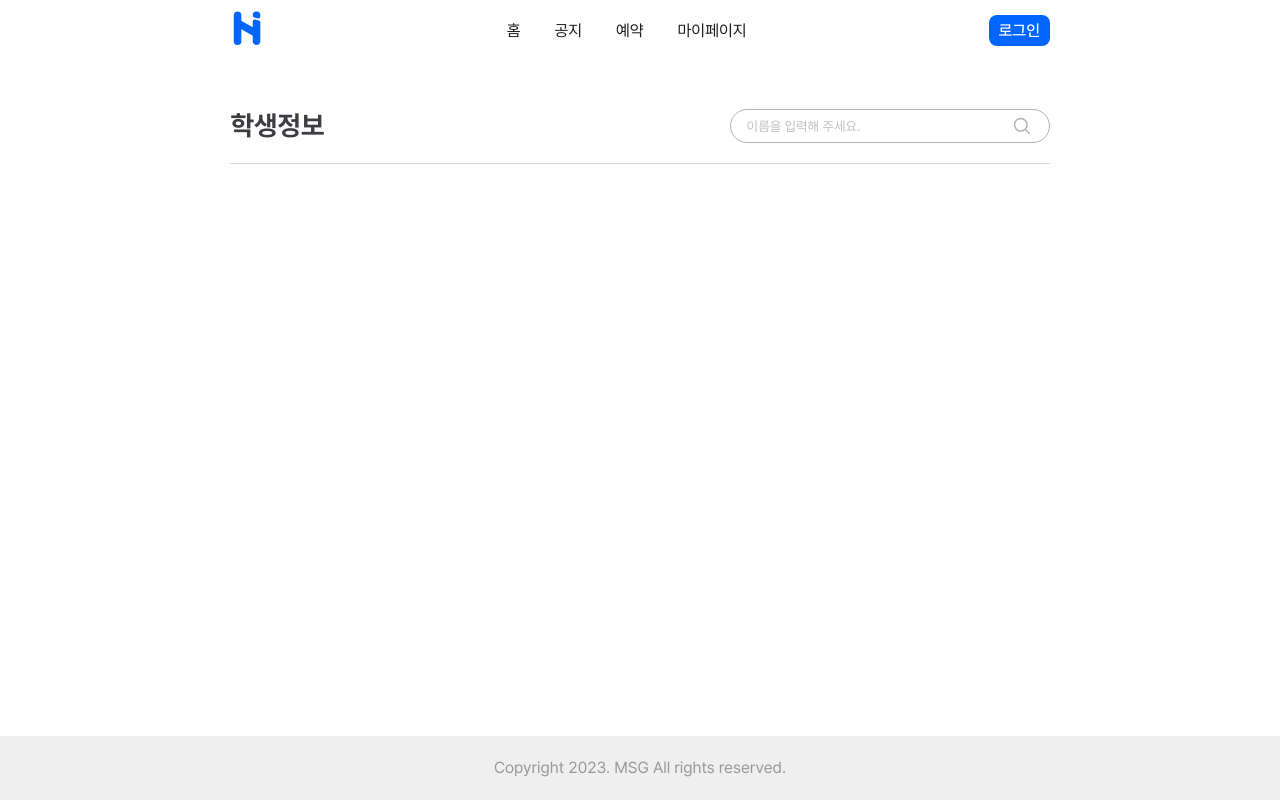
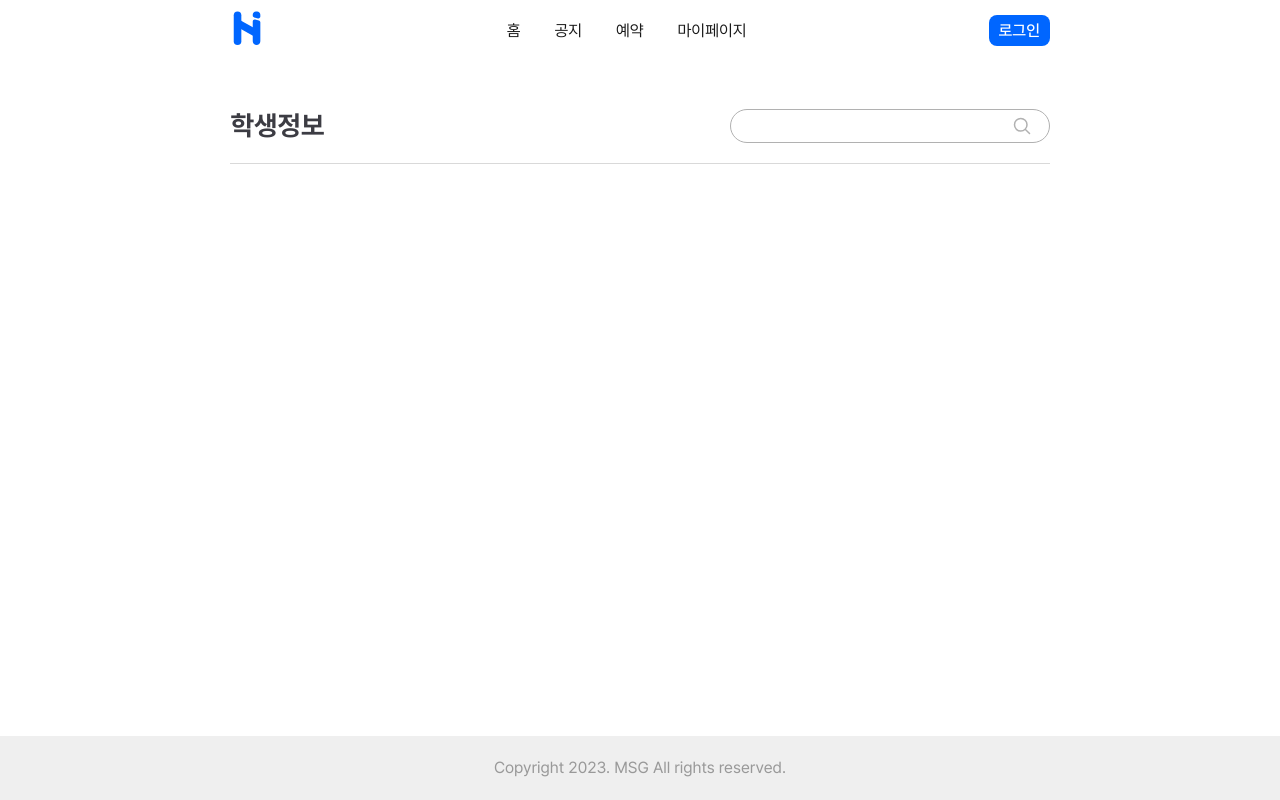
Before and after one commit to GSM-MSG/Hi-v2-FrontEnd, a Next.js app: page /user in a window 1280 px wide. Built offline with nearby package versions, Linux system fonts and the light colour scheme; no server answers; what @msg-team/gauth-react would draw is missing.

Commit message:
:zap: Improve common button input props types

```diff
--- a/components/Common/Input/index.tsx
+++ b/components/Common/Input/index.tsx
@@ -11,13 +11,7 @@ const Input = (props: InputPropsType, ref: any) => {
       border={props.border}
       padding={props.padding}
       borderRadius={props.borderRadius}
-      placeholder={props.placeholder}
-      onChange={props.onChange}
-      value={props.value}
-      name={props.name}
       focus={props.focus}
-      autoComplete={props.autoComplete}
-      disabled={props.disabled}
     />
   )
 }
--- a/components/common/Button/index.tsx
+++ b/components/common/Button/index.tsx
@@ -15,8 +15,6 @@ export default function Button(props: ButtonPropsType) {
       hoverBackground={props.hoverBackground}
       hoverBorder={props.hoverBorder}
       hoverColor={props.hoverColor}
-      onClick={props.onClick}
-      disabled={props.disabled}
     >
       {props.children}
     </S.Button>
--- a/modals/ReservationModal/Page/MemberSelect/index.tsx
+++ b/modals/ReservationModal/Page/MemberSelect/index.tsx
@@ -103,7 +103,7 @@ function MemberSelect() {
           height='2rem'
           font-size='1rem'
           border='none'
-          autoComplete='off'
+          autoComplete='no'
           {...register('member')}
         />
         {watch('member').length > 0 && (
```
Also changed, not shown: types/components/ButtonPropsType.ts (+4 -3 lines), types/components/InputPropsType.ts (+3 -7 lines).
